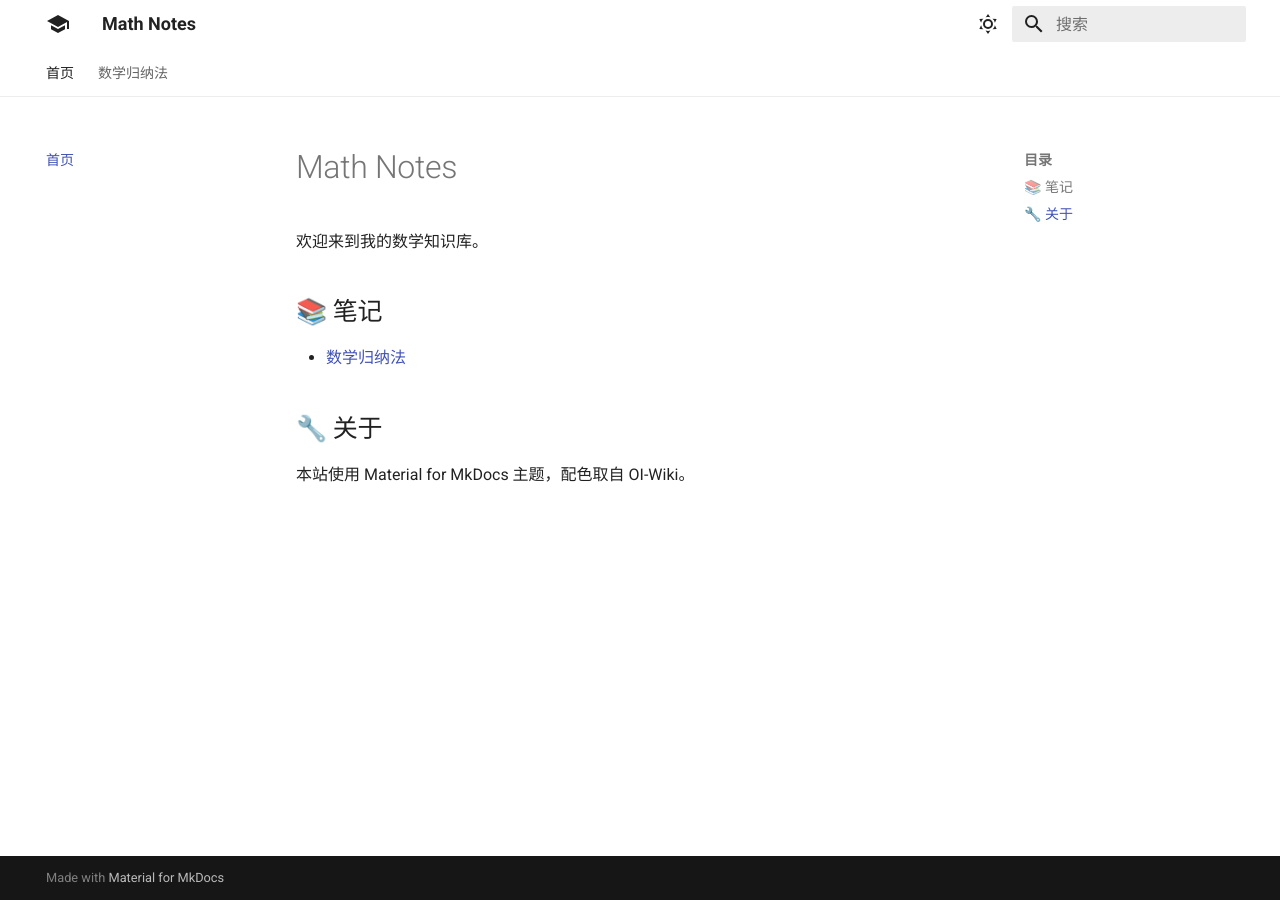
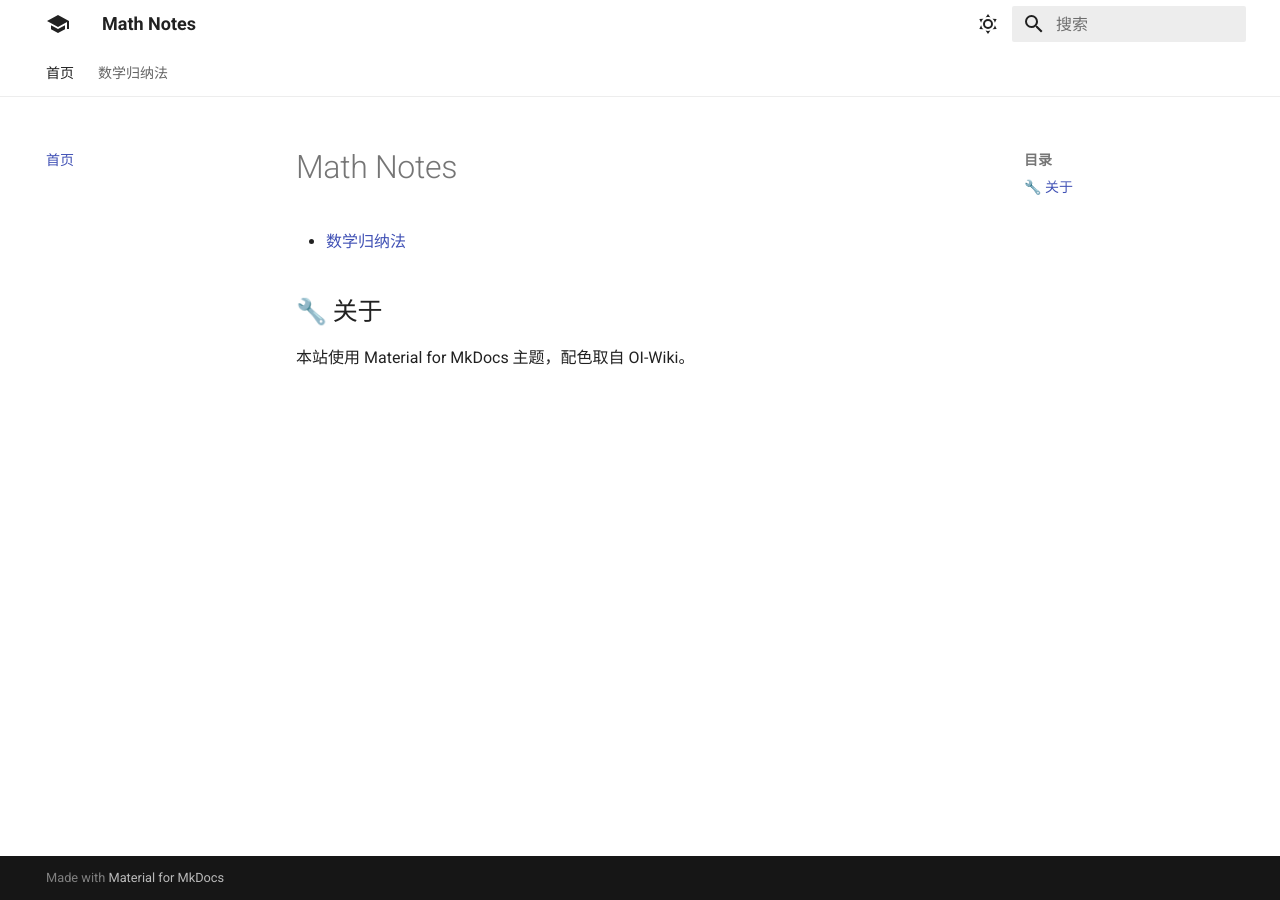
Before and after one commit to YJZ2012/Math-Notes, an MkDocs documentation site: the page built from docs/index.md, in a window 1280 px wide. Built offline with MkDocs 1.6.1 and Material for MkDocs 9.7.7, drawn with Linux system fonts in a browser that asks for light colours.

Commit message:
Update index.md

```diff
--- a/docs/index.md
+++ b/docs/index.md
@@ -1,8 +1,4 @@
 # Math Notes
-
-欢迎来到我的数学知识库。
-
-## 📚 笔记
 
 - [数学归纳法](./math/induction.md)
 
```
